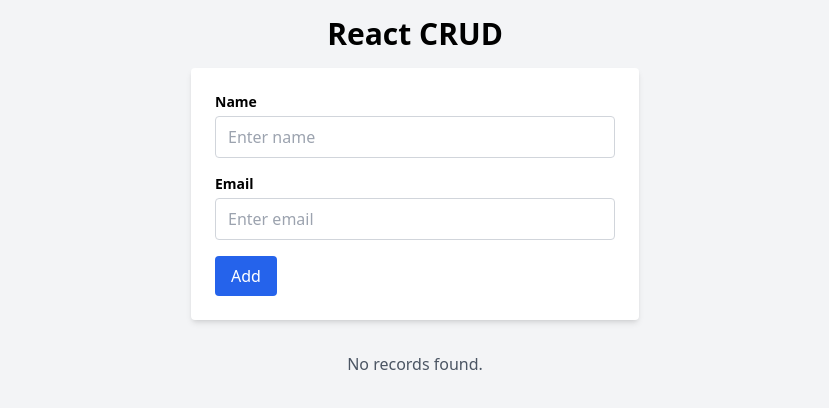
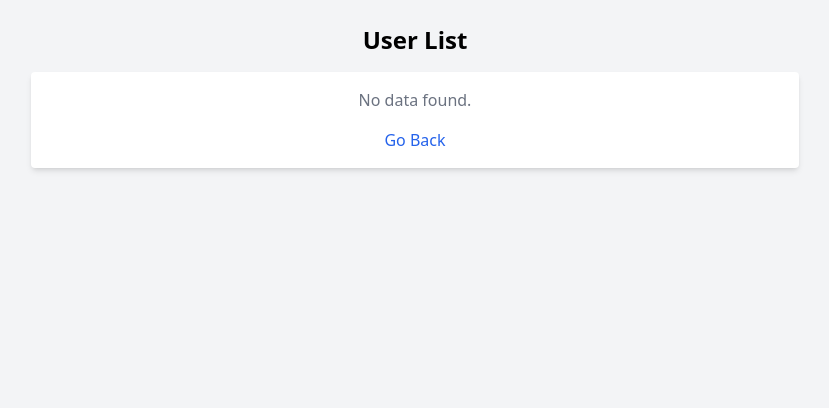
Before and after one commit to dhrumilsojitra/All-React-Program, a React (Vite) app: page /data in a window 1280 px wide. Shown: the top 408 px of the page, without its empty margins (225-1054 px from the left). Built offline with nearby package versions, Linux system fonts and the light colour scheme.

Commit message:
fixed router in my crud operation

```diff
--- a/package.json
+++ b/package.json
@@ -11,7 +11,8 @@
   },
   "dependencies": {
     "react": "^19.0.0",
-    "react-dom": "^19.0.0"
+    "react-dom": "^19.0.0",
+    "react-router-dom": "^7.5.0"
   },
   "devDependencies": {
     "@eslint/js": "^9.21.0",
--- a/src/App.jsx
+++ b/src/App.jsx
@@ -5,6 +5,8 @@ import Counter from "./component/Counter";
 import Comment from "./component/Comment";
 import UserForm from "./component/UserForm";
 import LocalForm from "./component/LocalForm";
+import DetailPage from "./component/DetailPage";
+import { BrowserRouter, Route, Router, Routes } from "react-router-dom";
 
 const employees = [
   {
@@ -55,7 +57,12 @@ function App() {
   return (
     <>
       {/* <Comment />; */}
-      <LocalForm />
+      <BrowserRouter>
+        <Routes>
+          <Route path="/" element={<LocalForm />} />
+          <Route path="/data" element={<DetailPage />} />
+        </Routes>
+      </BrowserRouter>
     </>
   );
 }
--- /dev/null
+++ b/src/component/DetailPage.jsx
@@ -0,0 +1,133 @@
+import React, { useEffect, useState } from "react";
+import { Link } from "react-router-dom";
+
+export default function DetailPage() {
+  const [items, setItems] = useState([]);
+  const [editIndex, setEditIndex] = useState(null);
+  const [editName, setEditName] = useState("");
+  const [editEmail, setEditEmail] = useState("");
+
+  useEffect(() => {
+    const storedItems = JSON.parse(localStorage.getItem("items")) || [];
+    setItems(storedItems);
+  }, []);
+
+  const deleteItem = (index) => {
+    const updated = [...items];
+    updated.splice(index, 1);
+    setItems(updated);
+    localStorage.setItem("items", JSON.stringify(updated));
+  };
+
+  const startEdit = (index) => {
+    setEditIndex(index);
+    setEditName(items[index].name);
+    setEditEmail(items[index].email);
+  };
+
+  const saveEdit = () => {
+    const updated = [...items];
+    updated[editIndex] = { name: editName, email: editEmail };
+    setItems(updated);
+    localStorage.setItem("items", JSON.stringify(updated));
+    setEditIndex(null);
+    setEditName("");
+    setEditEmail("");
+  };
+
+  const cancelEdit = () => {
+    setEditIndex(null);
+    setEditName("");
+    setEditEmail("");
+  };
+
+  return (
+    <div className="min-h-screen bg-gray-100 p-6">
+      <h2 className="text-2xl font-bold mb-4 text-center">User List</h2>
+      <div className="max-w-3xl mx-auto bg-white shadow-md rounded p-4">
+        {items.length === 0 ? (
+          <p className="text-center text-gray-500">No data found.</p>
+        ) : (
+          <table className="w-full">
+            <thead>
+              <tr className="bg-blue-600 text-white">
+                <th className="p-3 text-left">Name</th>
+                <th className="p-3 text-left">Email</th>
+                <th className="p-3 text-left">Actions</th>
+              </tr>
+            </thead>
+            <tbody>
+              {items.map((item, index) => (
+                <tr key={index} className="border-t">
+                  <td className="p-3">
+                    {editIndex === index ? (
+                      <input
+                        type="text"
+                        value={editName}
+                        onChange={(e) => setEditName(e.target.value)}
+                        className="border px-2 py-1 w-full"
+                      />
+                    ) : (
+                      item.name
+                    )}
+                  </td>
+                  <td className="p-3">
+                    {editIndex === index ? (
+                      <input
+                        type="email"
+                        value={editEmail}
+                        onChange={(e) => setEditEmail(e.target.value)}
+                        className="border px-2 py-1 w-full"
+                      />
+                    ) : (
+                      item.email
+                    )}
+                  </td>
+                  <td className="p-3 space-x-2">
+                    {editIndex === index ? (
+                      <>
+                        <button
+                          onClick={saveEdit}
+                          className="bg-green-500 text-white px-2 py-1 rounded"
+                        >
+                          Save
+                        </button>
+                        <button
+                          onClick={cancelEdit}
+                          className="bg-gray-400 text-white px-2 py-1 rounded"
+                        >
+                          Cancel
+                        </button>
+                      </>
+                    ) : (
+                      <>
+                        <button
+                          onClick={() => startEdit(index)}
+                          className="bg-yellow-500 text-white px-2 py-1 rounded"
+                        >
+                          Edit
+                        </button>
+                        <button
+                          onClick={() => deleteItem(index)}
+                          className="bg-red-600 text-white px-2 py-1 rounded"
+                        >
+                          Delete
+                        </button>
+                      </>
+                    )}
+                  </td>
+                </tr>
+              ))}
+            </tbody>
+          </table>
+        )}
+
+        <div className="mt-4 text-center">
+          <Link to="/" className="text-blue-600 hover:underline">
+            Go Back
+          </Link>
+        </div>
+      </div>
+    </div>
+  );
+}
--- a/src/component/LocalForm.jsx
+++ b/src/component/LocalForm.jsx
@@ -1,21 +1,10 @@
-import React, { useEffect, useState } from "react";
+import React, { useState } from "react";
+import { useNavigate } from "react-router-dom";
 
 export default function LocalForm() {
-  const [items, setItems] = useState([]);
   const [name, setName] = useState("");
   const [email, setEmail] = useState("");
-  const [editIndex, setEditIndex] = useState(null);
-
-  // Load from localStorage on mount
-  useEffect(() => {
-    const storedItems = JSON.parse(localStorage.getItem("items")) || [];
-    setItems(storedItems);
-  }, []);
-
-  // Save to localStorage on change
-  useEffect(() => {
-    localStorage.setItem("items", JSON.stringify(items));
-  }, [items]);
+  const navigate = useNavigate();
 
   const handleSubmit = (e) => {
     e.preventDefault();
@@ -23,105 +12,49 @@ export default function LocalForm() {
 
     const newItem = { name, email };
 
-    if (editIndex !== null) {
-      const updatedItems = [...items];
-      updatedItems[editIndex] = newItem;
-      setItems(updatedItems);
-      setEditIndex(null);
-    } else {
-      setItems([...items, newItem]);
-    }
+    // Store in localStorage
+    const storedItems = JSON.parse(localStorage.getItem("items")) || [];
+    storedItems.push(newItem);
+    localStorage.setItem("items", JSON.stringify(storedItems));
 
-    setName("");
-    setEmail("");
-  };
-
-  const handleEdit = (index) => {
-    setName(items[index].name);
-    setEmail(items[index].email);
-    setEditIndex(index);
-  };
-
-  const handleDelete = (index) => {
-    const updatedItems = items.filter((_, i) => i !== index);
-    setItems(updatedItems);
+    // Navigate to /data page
+    navigate("/data");
   };
 
   return (
-    <div className="min-h-screen bg-gray-100 flex flex-col items-center p-4">
-      <h1 className="text-3xl font-bold mb-4">React CRUD</h1>
-
+    <div className="min-h-screen flex flex-col items-center justify-center bg-gray-100">
+      <h2 className="text-2xl font-bold mb-4">Add User</h2>
       <form
         onSubmit={handleSubmit}
         className="bg-white p-6 rounded shadow-md w-full max-w-md"
       >
         <div className="mb-4">
-          <label className="block text-sm font-semibold mb-1">Name</label>
+          <label className="block mb-1 font-medium">Name</label>
           <input
-            className="w-full border border-gray-300 px-3 py-2 rounded focus:outline-none focus:ring-2 focus:ring-blue-500"
             type="text"
+            className="w-full border border-gray-300 rounded px-3 py-2"
             value={name}
             onChange={(e) => setName(e.target.value)}
             placeholder="Enter name"
           />
         </div>
-
         <div className="mb-4">
-          <label className="block text-sm font-semibold mb-1">Email</label>
+          <label className="block mb-1 font-medium">Email</label>
           <input
-            className="w-full border border-gray-300 px-3 py-2 rounded focus:outline-none focus:ring-2 focus:ring-blue-500"
             type="email"
+            className="w-full border border-gray-300 rounded px-3 py-2"
             value={email}
             onChange={(e) => setEmail(e.target.value)}
             placeholder="Enter email"
           />
         </div>
-
         <button
           type="submit"
-          className="bg-blue-600 text-white px-4 py-2 rounded hover:bg-blue-700 transition"
+          className="bg-blue-600 text-white px-4 py-2 rounded hover:bg-blue-700"
         >
-          {editIndex !== null ? "Update" : "Add"}
+          Submit & View
         </button>
       </form>
-
-      <div className="mt-8 w-full max-w-2xl">
-        {items.length === 0 ? (
-          <p className="text-center text-gray-600">No records found.</p>
-        ) : (
-          <table className="w-full bg-white rounded shadow-md overflow-hidden">
-            <thead className="bg-blue-600 text-white">
-              <tr>
-                <th className="p-3 text-left">Name</th>
-                <th className="p-3 text-left">Email</th>
-                <th className="p-3 text-left">Actions</th>
-              </tr>
-            </thead>
-            <tbody>
-              {items.map((item, index) => (
-                <tr key={index} className="border-b">
-                  <td className="p-3">{item.name}</td>
-                  <td className="p-3">{item.email}</td>
-                  <td className="p-3 space-x-2">
-                    <button
-                      onClick={() => handleEdit(index)}
-                      className="text-yellow-500 hover:text-yellow-600 font-medium"
-                    >
-                      Edit
-                    </button>
-                    <button
-                      onClick={() => handleDelete(index)}
-                      className="text-red-500 hover:text-red-600 font-medium"
-                    >
-                      Delete
-                    </button>
-                  </td>
-                </tr>
-              ))}
-            </tbody>
-          </table>
-        )}
-      </div>
     </div>
   );
 }
```
Also changed, not shown: 1 other file (tests, documents, lock files or other folders).
